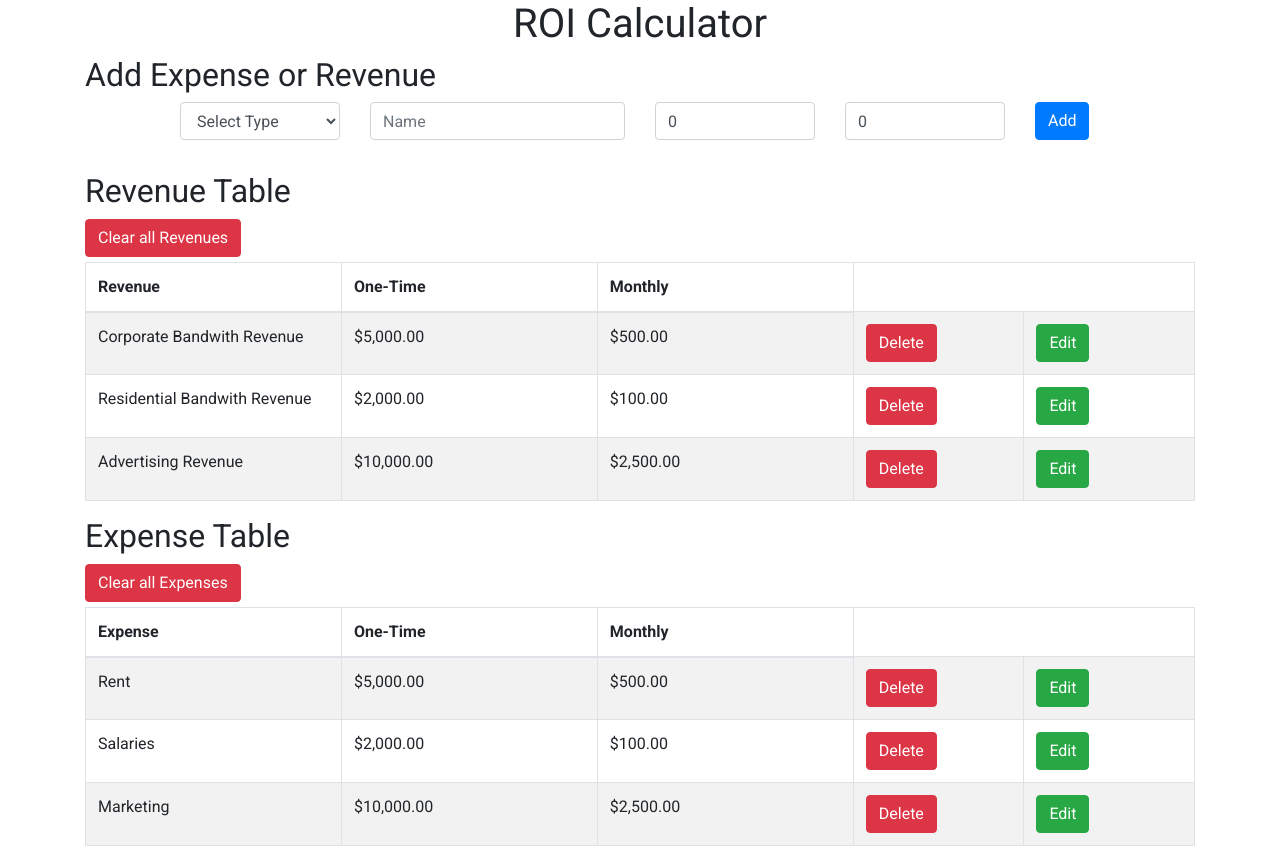
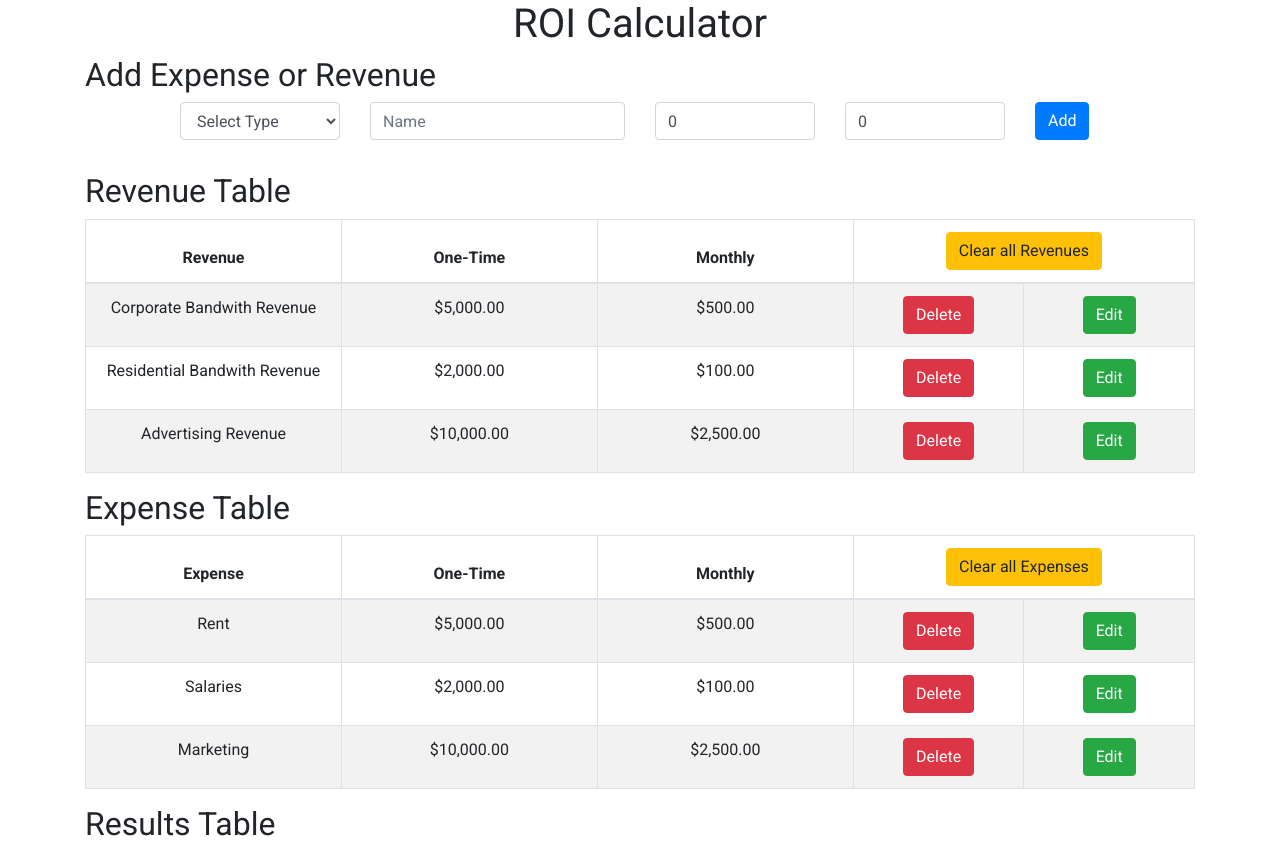
Before and after one commit to zayolab/developer-exercise, a React (Create React App) app: page / in a window 1280 px wide. Shown: the top 848 px of the page. Built offline with nearby package versions, Linux system fonts and the light colour scheme.

Commit message:
aligned content in tables to center

```diff
--- a/src/App.css
+++ b/src/App.css
@@ -19,14 +19,13 @@
 }
  .data-table th, .totals-table th {
   width: 150px;
+  text-align: center;
 }
 .data-table td, .totals-table td {
   width: 100px;
+  text-align: center;
 }
 
-td {
-  align: center;
-}
 
 .error {
   color: red;
--- a/src/App.js
+++ b/src/App.js
@@ -6,7 +6,7 @@ import AddDataForm from './components/AddDataForm'
 import EditDataForm from './components/EditDataForm'
 import ResultsTable from './components/ResultsTable'
 import DataTable from './components/DataTable'
-import './App.css';
+import styles from './App.css';
 
 
 const App = () => {
--- a/src/components/DataTable.js
+++ b/src/components/DataTable.js
@@ -5,6 +5,7 @@ import {
   Table
  } from 'react-bootstrap'
 import { commaSeparateNumber } from '../utils'
+import styles from '../App.css';
 
 const DataTable = props => {
 
@@ -13,13 +14,17 @@ const DataTable = props => {
   return (
     <div className="flex-large">
       <h2>{props.type} Table</h2>
-      <Button variant="danger" style={{marginBottom: '5px'}} onClick={props.type === "Revenue" ? props.deleteAllRevenue : props.deleteAllExpenses}>Clear all {props.type}s</Button>
     <Table striped bordered hover  className="data-table">
         <thead>
           <tr>
             <th>{props.type}</th>
             <th>One-Time</th>
             <th>Monthly</th>
+          {/**** Give a button to clear data of present *****/}
+            {props.dataSource.length > 0 &&
+            <th align="center" colspan="2"><Button variant="warning" onClick={props.type === "Revenue" ? props.deleteAllRevenue : props.deleteAllExpenses}>Clear all {props.type}s</Button>
+            </th>
+            }
           </tr>
         </thead>
         <tbody>
@@ -38,7 +43,7 @@ const DataTable = props => {
         /*Else show "No Data"*/
           : (
               <tr>
-                <td colSpan={3}>No {props.type} Data</td>
+                <td colSpan={4}>No {props.type} Data</td>
               </tr>
             )
           }
```
